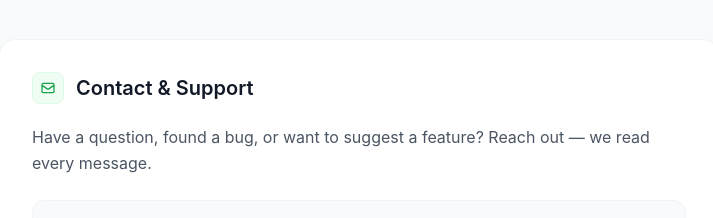
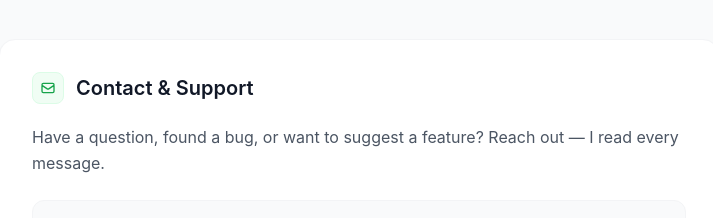
Before and after one commit to seanhoward002/swipe-support, a plain HTML site: page index.html in a window 1280 px wide. Shown: the part 1033-1251 px from the top of the page, without its empty margins (281-994 px from the left). Drawn offline with nearby package versions, Linux system fonts and the light colour scheme.

Commit message:
Change contact section to first person
Co-Authored-By: Claude Opus 4.6 <noreply@anthropic.com>

```diff
--- a/index.html
+++ b/index.html
@@ -160,7 +160,7 @@
         <h2 class="text-xl font-semibold text-gray-900">Contact &amp; Support</h2>
       </div>
       <p class="text-gray-600 leading-relaxed mb-6">
-        Have a question, found a bug, or want to suggest a feature? Reach out — we read every message.
+        Have a question, found a bug, or want to suggest a feature? Reach out — I read every message.
       </p>
       <div class="space-y-4">
         <a href="mailto:seanhoward02@icloud.com"
```
